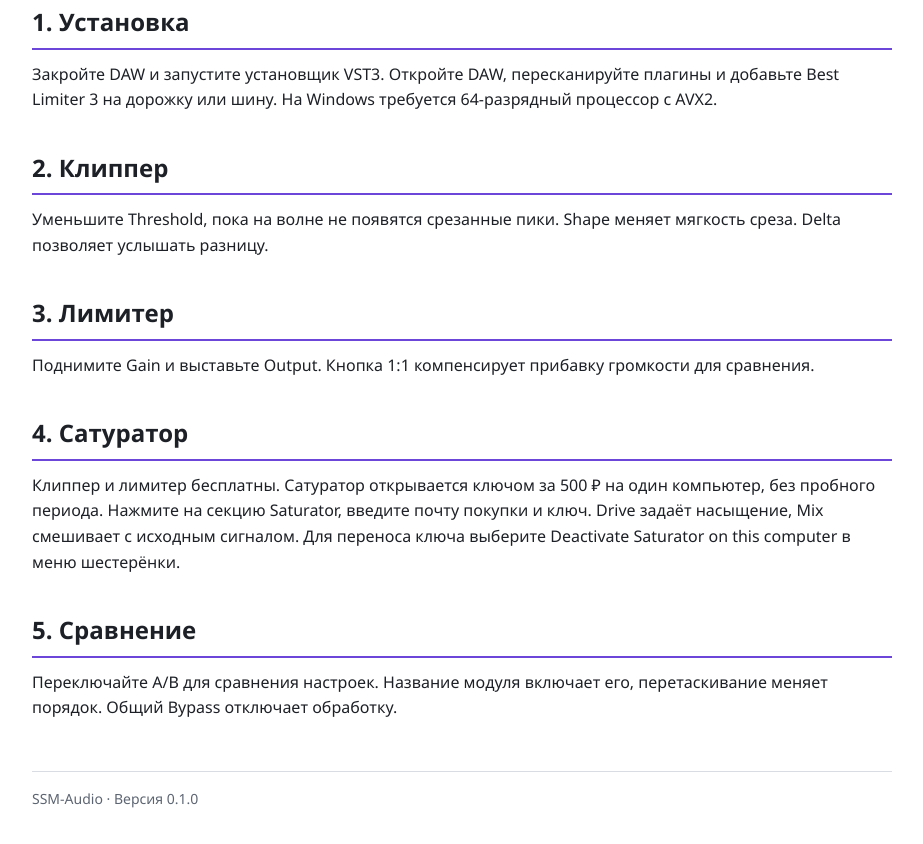
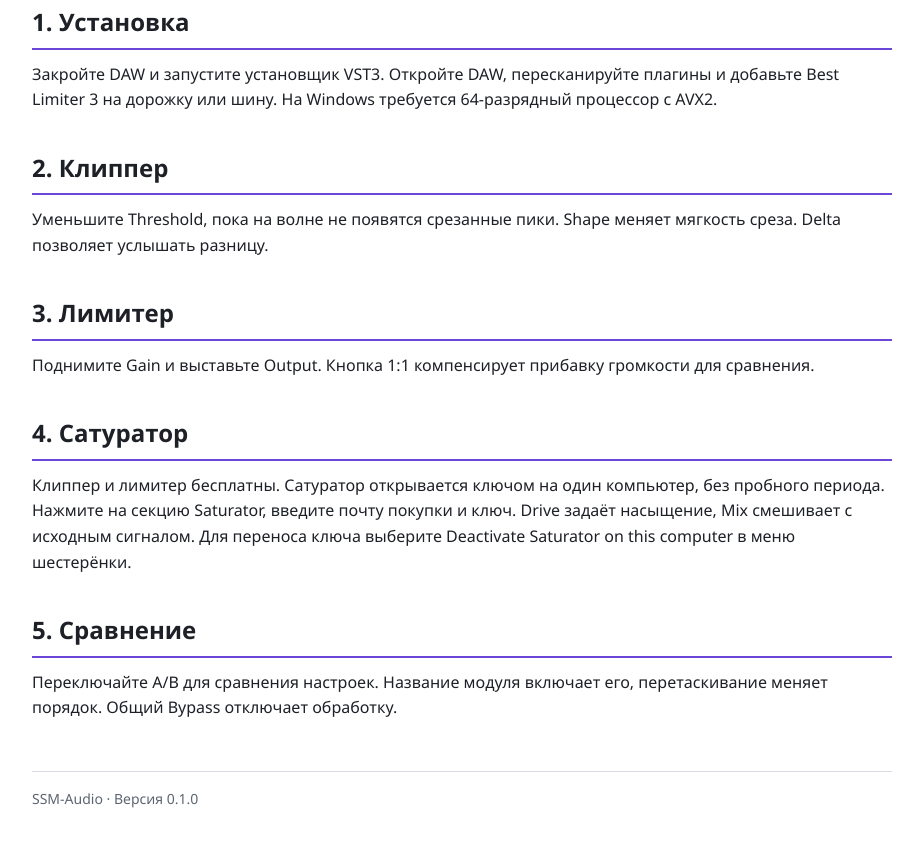
Before and after one commit to SSM-AUDIO/SSM-AUDIO.github.io, a plain HTML site: page Best-Limiter-3/manual-ru.html in a window 1280 px wide. Shown: the part 853-1697 px from the top of the page, without its empty margins (178-1101 px from the left). Drawn offline with Linux system fonts and the light colour scheme.

Commit message:
Update manual-ru.html

```diff
--- a/Best-Limiter-3/manual-ru.html
+++ b/Best-Limiter-3/manual-ru.html
@@ -72,7 +72,7 @@
 
   <section aria-labelledby="saturator">
     <h2 id="saturator">4. Сатуратор</h2>
-    <p>Клиппер и лимитер бесплатны. Сатуратор открывается ключом за 500 ₽ на один компьютер, без пробного периода. Нажмите на секцию Saturator, введите почту покупки и ключ. Drive задаёт насыщение, Mix смешивает с исходным сигналом. Для переноса ключа выберите Deactivate Saturator on this computer в меню шестерёнки.</p>
+    <p>Клиппер и лимитер бесплатны. Сатуратор открывается ключом на один компьютер, без пробного периода. Нажмите на секцию Saturator, введите почту покупки и ключ. Drive задаёт насыщение, Mix смешивает с исходным сигналом. Для переноса ключа выберите Deactivate Saturator on this computer в меню шестерёнки.</p>
   </section>
 
   <section aria-labelledby="compare">
```
